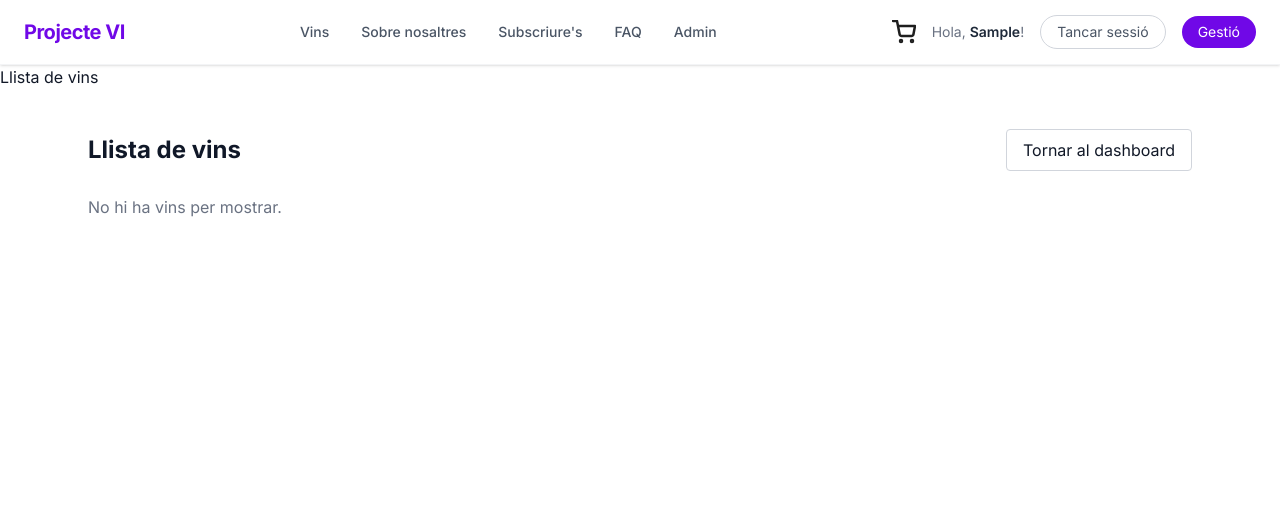
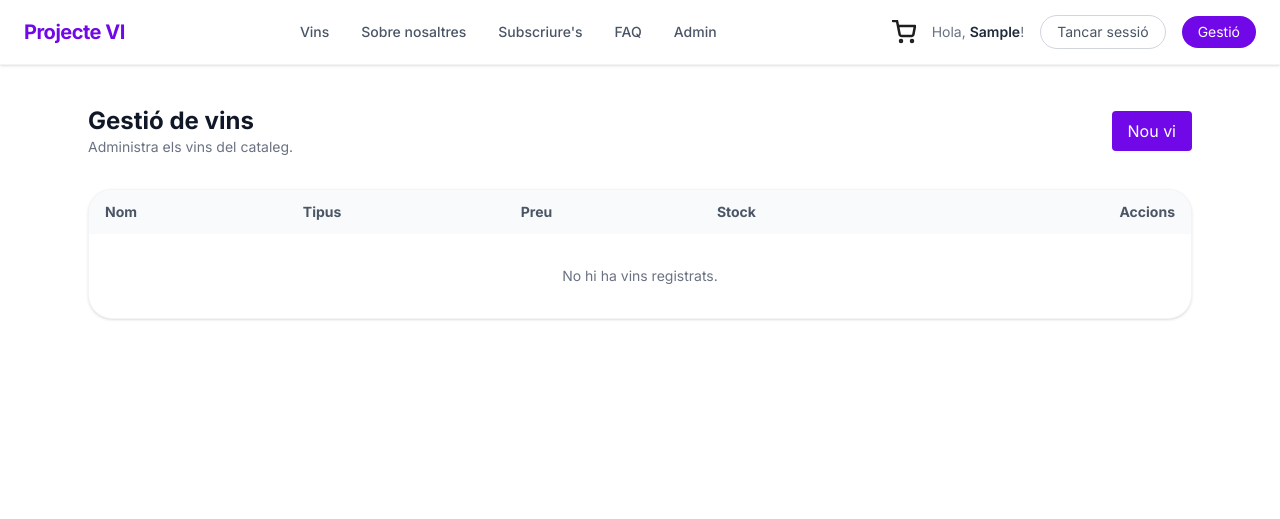
Before and after one commit to druedada/projecte_vi, a Django app: page /gestio/vins/ in a window 1280 px wide. Shown: the top 519 px of the page. Run offline with Django 5.2, Linux system fonts and the light colour scheme; the visitor is signed in with stand-in values (Sample User, id 1); data that the repository does not hold is empty; style sheets or scripts are compiled from the project's sources.

Commit message:
Actualització de rutes Gestio de Vins

```diff
--- a/apps/gestio/templates/gestio/vins/form.html
+++ b/apps/gestio/templates/gestio/vins/form.html
@@ -38,7 +38,7 @@
 
         <div class="flex items-center gap-3 pt-2">
             <button type="submit" class="px-4 py-2 rounded bg-violet-700 text-white hover:bg-violet-800 transition-colors">{{ submit_text }}</button>
-            <a href="{% url 'gestio:dashboard' %}" class="px-4 py-2 rounded border border-gray-300 hover:bg-gray-50">Cancelar</a>
+            <a href="{% url 'gestio:vins' %}" class="px-4 py-2 rounded border border-gray-300 hover:bg-gray-50">Cancelar</a>
         </div>
     </form>
 </section>
--- a/apps/gestio/templates/gestio/vins/dashboard.html
+++ b/apps/gestio/templates/gestio/vins/gestio_vins.html
@@ -6,7 +6,7 @@
 <section class="max-w-6xl mx-auto px-6 py-10">
     <div class="flex flex-col sm:flex-row sm:items-center sm:justify-between gap-4 mb-8">
         <div>
-            <h2 class="text-2xl font-bold text-gray-900">Dashboard de gestio</h2>
+            <h2 class="text-2xl font-bold text-gray-900">Gestió de vins</h2>
             <p class="text-sm text-gray-500">Administra els vins del cataleg.</p>
         </div>
         {% if perms.vins.add_vi %}
--- a/apps/gestio/templates/gestio/vins/llista.html
+++ b/apps/gestio/templates/gestio/vins/llista.html
@@ -6,7 +6,7 @@
 <section class="max-w-6xl mx-auto px-6 py-10">
     <div class="flex items-center justify-between mb-6">
         <h2 class="text-2xl font-bold text-gray-900">Llista de vins</h2>
-        <a href="{% url 'gestio:dashboard' %}" class="px-4 py-2 rounded border border-gray-300 hover:bg-gray-50">Tornar al dashboard</a>
+        <a href="{% url 'gestio:vins' %}" class="px-4 py-2 rounded border border-gray-300 hover:bg-gray-50">Tornar al llistat de vins</a>
     </div>
 
     <ul class="grid grid-cols-1 md:grid-cols-2 gap-4">
--- a/apps/gestio/urls.py
+++ b/apps/gestio/urls.py
@@ -5,8 +5,7 @@ from . import views
 app_name = 'gestio'
 
 urlpatterns = [
-    path('', views.dashboard, name='dashboard'),
-    path('vins/', views.llistar_vins, name='llistar_vins'),
+    path('vins/', views.vins, name='vins'),
     path('vins/crear/', views.crear_vi, name='crear_vi'),
     path('vins/<int:vi_id>/editar/', views.editar_vi, name='editar_vi'),
     path('vins/<int:vi_id>/eliminar/', views.eliminar_vi, name='eliminar_vi'),
--- a/apps/gestio/views.py
+++ b/apps/gestio/views.py
@@ -6,23 +6,12 @@ from .forms import ViForm
 
 @login_required # Només usuaris autenticats poden accedir
 @permission_required('vins.view_vi') # Només usuaris amb el permís de visualitzar vins poden accedir
-def dashboard(request):
+def vins(request):
 	vins = Vi.objects.all().order_by('nom') # Obtenim tots els vins de la base de dades i els ordenem alfabèticament pel nom
 	context = { # Context que es passarà al template per a renderitzar la pàgina del dashboard
 		'vins': vins,
 	}
-	return render(request, 'gestio/vins/dashboard.html', context)
-
-
-@login_required
-@permission_required('vins.view_vi')
-def llistar_vins(request):
-	vins = Vi.objects.all().order_by('nom')
-	context = {
-		'app_title': 'Llista de vins',
-		'vins': vins,
-	}
-	return render(request, 'gestio/vins/llista.html', context)
+	return render(request, 'gestio/vins/gestio_vins.html', context)
 
 
 @login_required
@@ -32,7 +21,7 @@ def crear_vi(request):
 		form = ViForm(request.POST, request.FILES) # Crea un objecte de formulari amb les dades enviades per l'usuari (tant dades del formulari com fitxers, com la imatge del vi)
 		if form.is_valid(): # Si el formulari és vàlid després de la validació
 			form.save()
-			return redirect('gestio:dashboard')
+			return redirect('gestio:vins')
 	else:
 		form = ViForm()
 
@@ -52,7 +41,7 @@ def editar_vi(request, vi_id):
 		form = ViForm(request.POST, request.FILES, instance=vi) # Crea un objecte de formulari amb les dades enviades per l'usuari
 		if form.is_valid():
 			form.save()
-			return redirect('gestio:dashboard')
+			return redirect('gestio:vins')
 	else:
 		form = ViForm(instance=vi)
 
@@ -71,5 +60,5 @@ def eliminar_vi(request, vi_id):
 	vi = get_object_or_404(Vi, pk=vi_id)
 	if request.method == 'POST':
 		vi.delete() # Elimina el vi de la base de dades
-		return redirect('gestio:dashboard')
-	return redirect('gestio:dashboard')
+		return redirect('gestio:vins')
+	return redirect('gestio:vins')
```
